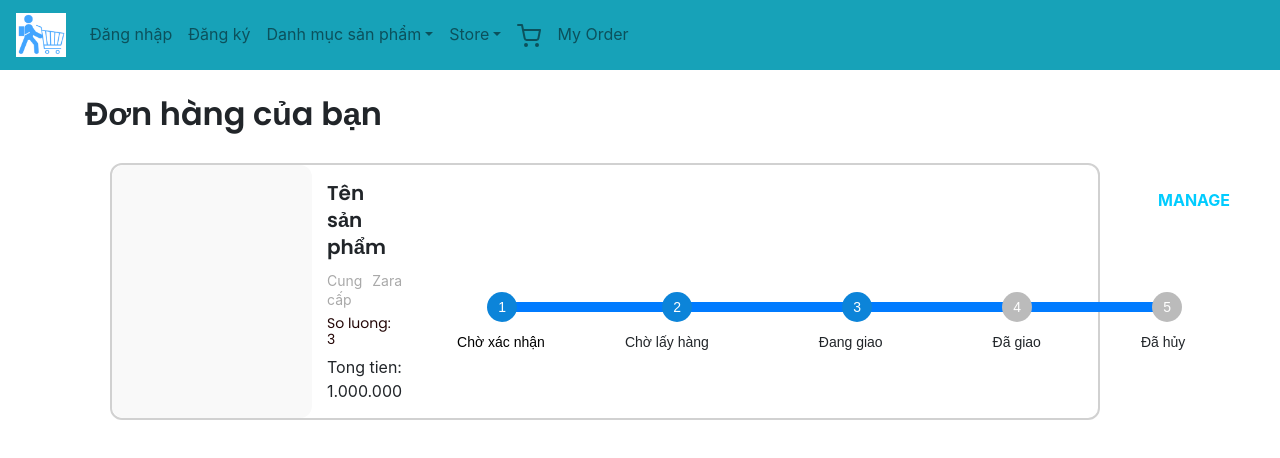
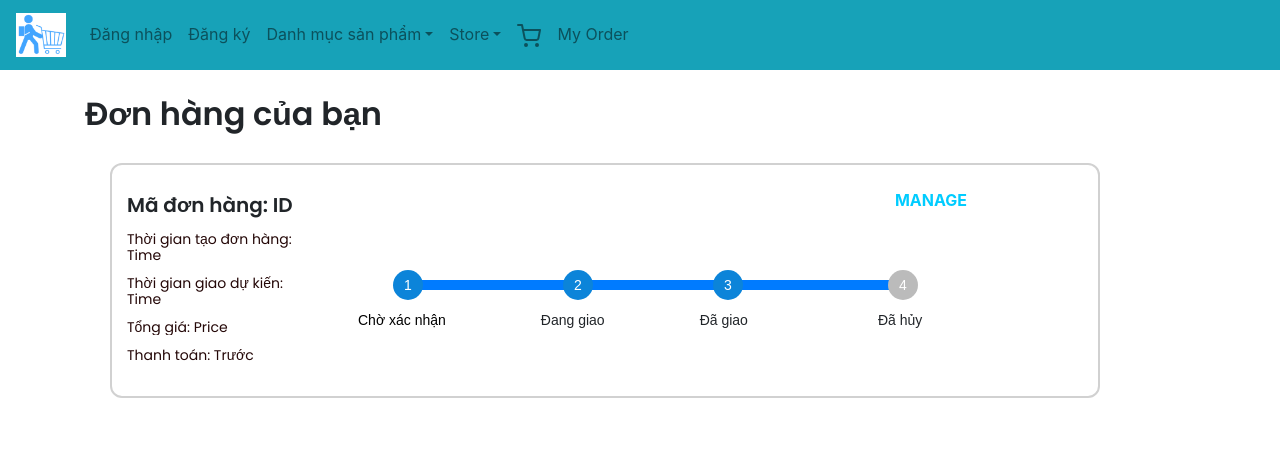
Before and after one commit to lang-market-team/lang_market_frontend, a React (Create React App) app: page /order/myorder in a window 1280 px wide. Shown: the top 458 px of the page. Built offline with nearby package versions, Linux system fonts and the light colour scheme.

Commit message:
update UI

```diff
--- a/src/css/order.css
+++ b/src/css/order.css
@@ -17,7 +17,7 @@
     padding: 15px;
     display: flex;
     justify-content: space-between;
-    width: calc(100% - 240px);
+    width: calc(100% - 100px);
 }
 .product-name{
     font-family: "Poppins",sans-serif;
@@ -28,6 +28,7 @@
     letter-spacing: 0em;
     text-align: left;
     margin-bottom: 4px;
+    margin-top: 12px;
 }
 .product-quanlity{
     font-family: "Poppins",sans-serif;
@@ -39,6 +40,7 @@
     line-height: 16px;
     color: #240707;
     margin-bottom: 8px;
+    margin-top: 12px;
 }
 .product-description{
     font-family: "Poppins",sans-serif;
@@ -69,7 +71,7 @@
 .product-right-top{
     display: flex;
     justify-content: space-between;
-    align-items: center;
+    align-items: right;
 }
 .order-manager{
     text-align: right;
@@ -78,7 +80,7 @@
     font-weight: bold;
 }
 .wrapper {
-    width: 844px;
+    width: 680px;
 }
 .margin-area {
     position: relative;
@@ -100,7 +102,7 @@
     z-index: 9999;
 }
 .one {
-    left: 65px;
+    left: 70px;
     background: #0C84D9;
 }
 .two {
@@ -108,43 +110,36 @@
     background: #0C84D9;
 }
 .three {
-    left: 420px;
+    left: 390px;
     background: #0C84D9;
 
 }
 .four {
-    left: 580px;
+    left: 565px;
     background: #bbb;
 
 }
-.five {
-    left: 730px;
-    background: #bbb;
-    }
+
 
 .progress-bar {
     position: absolute;
     height: 10px;
-    width: 20%;
+    width: 25%;
     top: 20px;
-    left: 10%;
-    background: #0C84D9;
+    left: 15%;
 }
 .first {
     background: #0C84D9;
 }
 .second {
-    left: 33%;
+    left: 38%;
     background: #0C84D9;
 }
 .third {
-    left: 55%;
+    left: 65%;
     background: #bbb;
 }
-.fourx {
-    left: 73%;
-    background: #bbb;
-}
+
 
 .message {
     padding: 50px;
@@ -155,17 +150,15 @@
     color: #000;
 }
 .message-2 {
-    margin-left: 80px;
+    margin-left: 95px;
 }
 .message-3 {
-    margin-left: 110px;
+    margin-left: 95px;
 }
 .message-4 {
-    margin-left: 110px;
+    margin-left: 130px;
 }
-.message-5 {
-    margin-left: 100px;
-}
+
 .pay-box{
     padding: 17px 20px;
     background: #FFFFFF;
@@ -227,6 +220,7 @@
 @media (max-width: 768px){
     .product-left{
         padding: 12px;
+
     }
     .cart-product{
         display: block;
--- a/src/pages/order/order.js
+++ b/src/pages/order/order.js
@@ -3,48 +3,43 @@ import {NavLink} from "reactstrap";
 const order = () => {
     return (
         <div className="order">
-            <div className="product-img">
-
-            </div>
             <div className="product-info">
                 <div className="product-left">
                     <div className="product-name">
-                        Tên sản phẩm
-                    </div>
-                    <div className="product-supplier">
-                        <span>Cung cấp </span> Zara
+                        <span>Mã đơn hàng: </span> ID
                     </div>
                     <div className="product-quanlity">
-                        <span>So luong: </span> 3
+                        <span>Thời gian tạo đơn hàng: </span> Time
                     </div>
-                    <div className="product-monney">
-                        <span>Tong tien: </span> 1.000.000
+                    <div className="product-quanlity">
+                        <span>Thời gian giao dự kiến: </span> Time
+                    </div>
+                    <div className="product-quanlity">
+                        <span>Tổng giá: </span> Price
+                    </div>
+                    <div className="product-quanlity">
+                        <span>Thanh toán: </span> Trước
                     </div>
                 </div>
                 <div className="product-right">
                     <NavLink href="/order/manageorder" className="order-manager">MANAGE</NavLink>
-                    <div className="product-right-top">
-                        <div className="wrapper">
+                    <div className="wrapper">
                             <div className="margin-area">
                                 <div className="dot one">1</div>
                                 <div className="dot two">2</div>
                                 <div className="dot three">3</div>
                                 <div className="dot four">4</div>
-                                <div className="dot five">5</div>
                                 <div className="progress-bar first"></div>
                                 <div className="progress-bar second"></div>
                                 <div className="progress-bar third"></div>
-                                <div className="progress-bar fourx"></div>
                                 <div className="row message">
                                     <div className="message-1">Chờ xác nhận </div>
-                                    <div className="message-2">Chờ lấy hàng</div>
-                                    <div className="message-3">Đang giao</div>
-                                    <div className="message-4">Đã giao</div>
-                                    <div className="message-5">Đã hủy</div>
+                                    <div className="message-2">Đang giao</div>
+                                    <div className="message-3">Đã giao</div>
+                                    <div className="message-4">Đã hủy</div>
                                 </div>
                             </div>
                         </div>
-                    </div>
                 </div>
             </div>
         </div>
```
